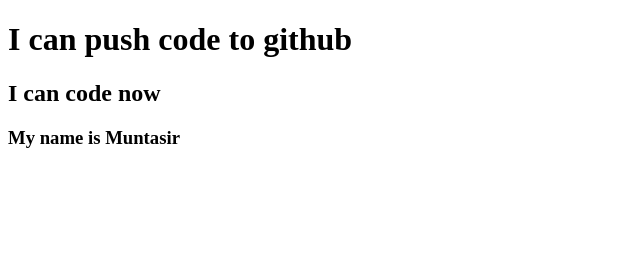
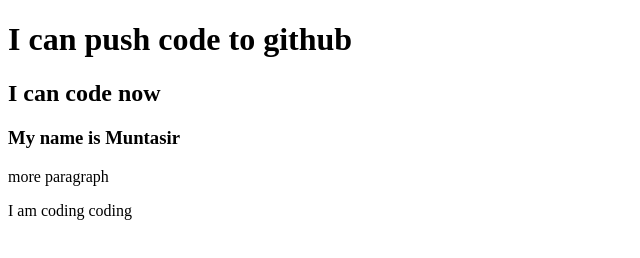
Before and after one commit to MuntasirTonmoy/my-second-repo, a plain HTML site: page index.html in a window 1280 px wide. Shown: the whole page, without its empty margins (0-640 px from the left). Drawn offline with Linux system fonts and the light colour scheme.

Commit message:
New change

```diff
--- a/index.html
+++ b/index.html
@@ -11,5 +11,7 @@
     </h1>
     <h2>I can code now</h2>
     <h3>My name is Muntasir</h3>
+    <p>more paragraph</p>
+    <p>I am coding coding</p>
 </body>
 </html>
```
